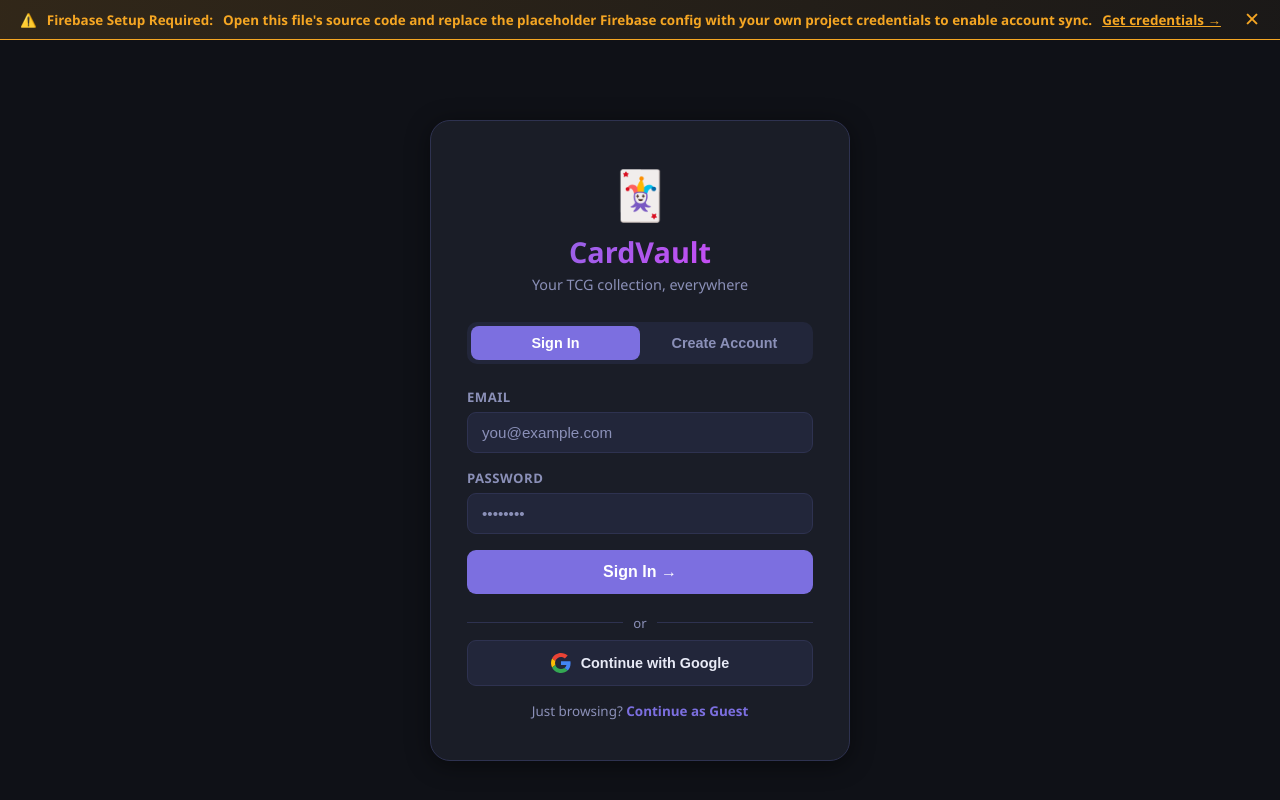
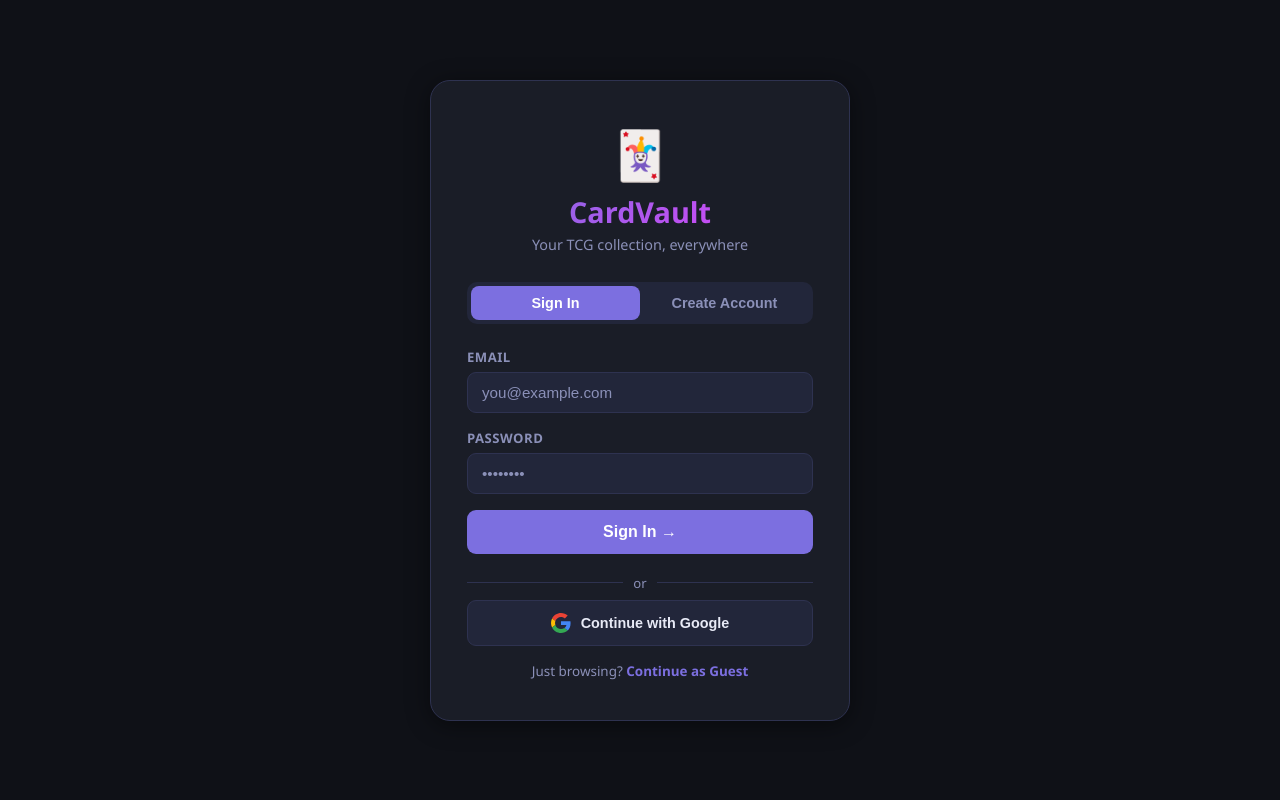
Before and after one commit to ryanlegacy/tcg-inventory, a plain HTML site: page index.html in a window 1280 px wide. Drawn offline with Linux system fonts and the light colour scheme; no server answers.

Commit message:
Add files via upload

```diff
--- a/index.html
+++ b/index.html
@@ -504,8 +504,11 @@
   appId: "1:757353968209:web:3f3abaf25d4bdddece3e70",
   measurementId: "G-HQXBDYKFV1"
 };
-};
 const fbReady = firebaseConfig.apiKey !== "YOUR_API_KEY";
+if (fbReady) {
+  const b = document.getElementById('fbBanner');
+  if (b) b.classList.add('hidden');
+}
 
 let auth, db;
 try {
```
